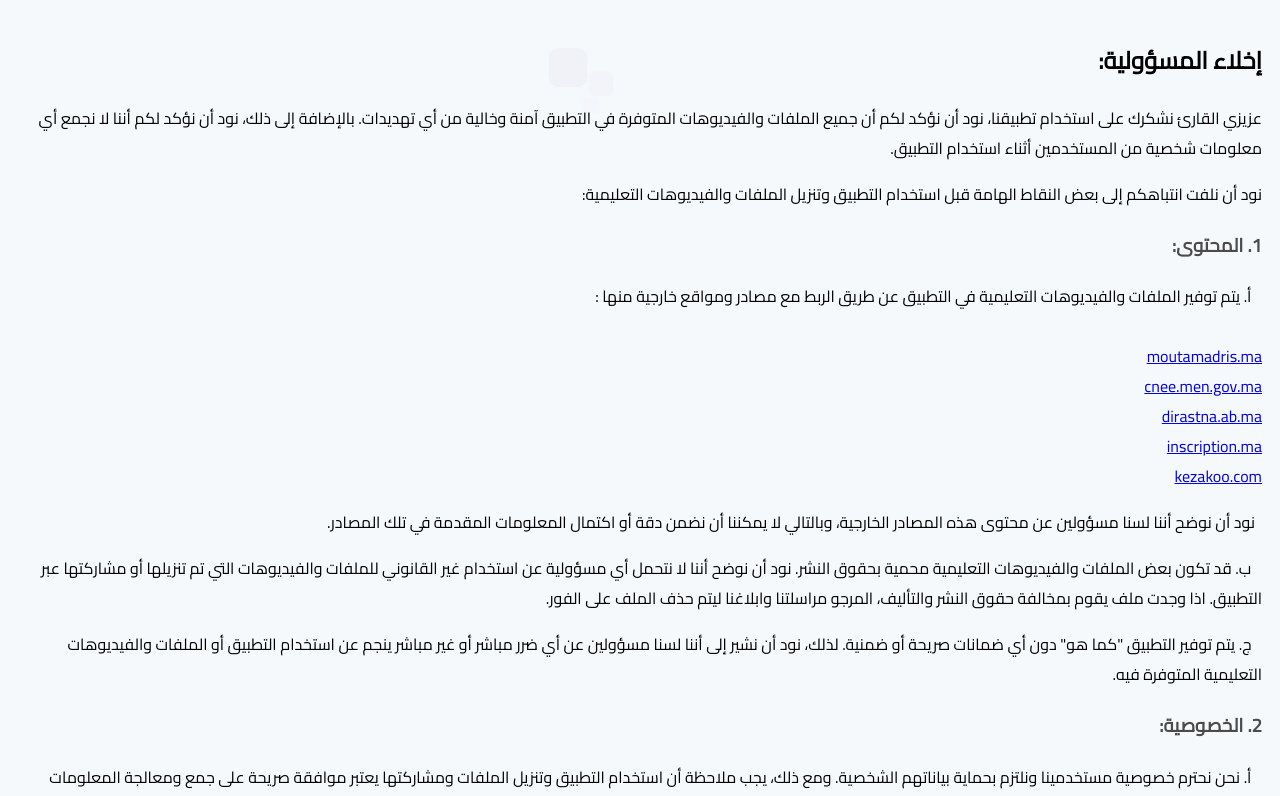
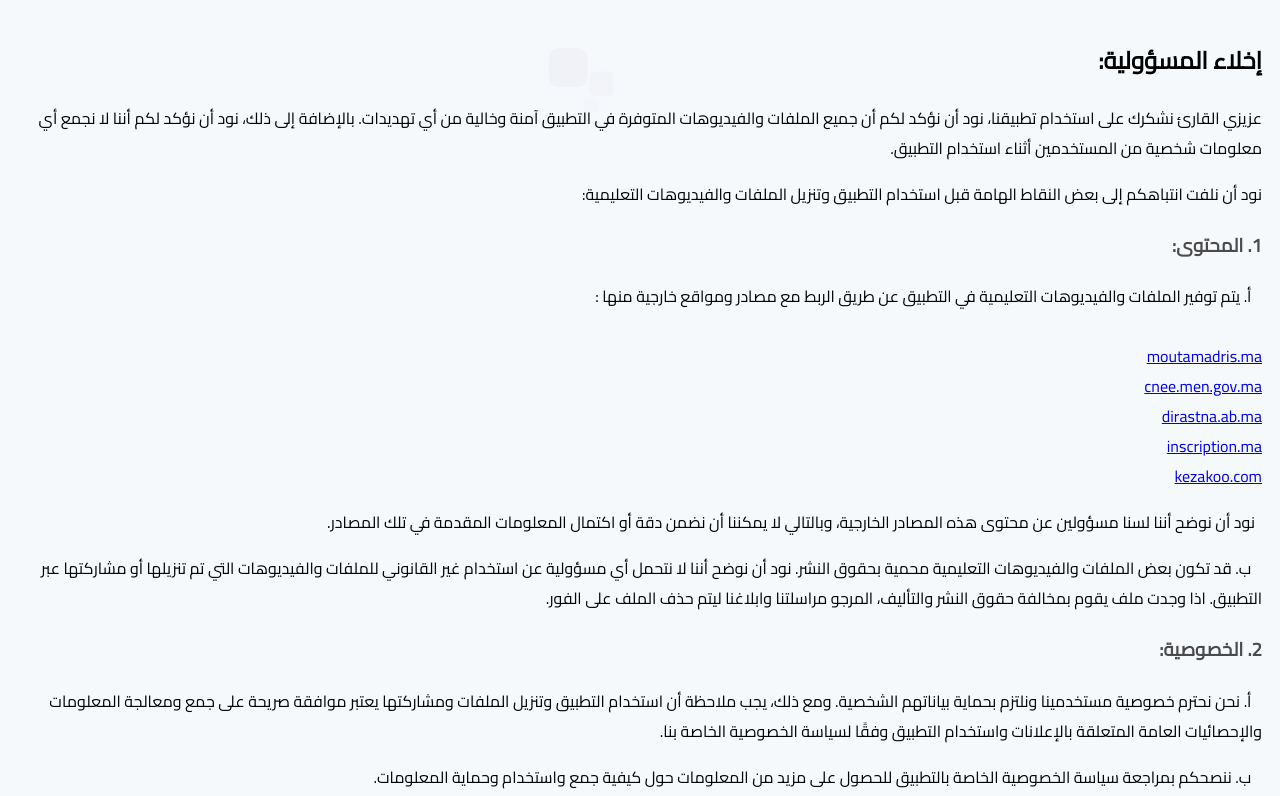
Before and after one commit to Elyounsy/dorosi_doc.github.io, a plain HTML site: page page/nov.html in a window 1280 px wide. Shown: the top 796 px of the page. Drawn offline with Linux system fonts and the light colour scheme; a web font is replaced by a local one.

Commit message:
Update nov.html

```diff
--- a/page/nov.html
+++ b/page/nov.html
@@ -106,7 +106,7 @@ h4{font-size:14px}
 <a href="http://kezakoo.com">kezakoo.com</a><br /><p></p>
 <p dir="rtl">&nbsp; نود أن نوضح أننا لسنا مسؤولين عن محتوى هذه المصادر الخارجية، وبالتالي لا يمكننا أن نضمن دقة أو اكتمال المعلومات المقدمة في تلك المصادر. </p>
 <p dir="rtl">&nbsp;&nbsp; ب. قد تكون بعض الملفات والفيديوهات التعليمية محمية بحقوق النشر. نود أن نوضح أننا لا نتحمل أي مسؤولية عن استخدام غير القانوني للملفات والفيديوهات التي تم تنزيلها أو مشاركتها عبر التطبيق. اذا وجدت ملف يقوم بمخالفة حقوق النشر والتأليف، المرجو مراسلتنا وابلاغنا ليتم حذف الملف على الفور.</p>
-<p dir="rtl">&nbsp;&nbsp; ج. يتم توفير التطبيق "كما هو" دون أي ضمانات صريحة أو ضمنية. لذلك، نود أن نشير إلى أننا لسنا مسؤولين عن أي ضرر مباشر أو غير مباشر ينجم عن استخدام التطبيق أو الملفات والفيديوهات التعليمية المتوفرة فيه.</p>
+
 <p dir="rtl"></p><h3 style="text-align: right;">2. الخصوصية:</h3>
 &nbsp;&nbsp; أ. نحن نحترم خصوصية مستخدمينا ونلتزم بحماية بياناتهم الشخصية. ومع ذلك، يجب ملاحظة أن استخدام التطبيق وتنزيل الملفات ومشاركتها يعتبر موافقة صريحة على جمع ومعالجة المعلومات والإحصائيات العامة المتعلقة بالإعلانات واستخدام التطبيق وفقًا لسياسة الخصوصية الخاصة بنا.<p></p>
 <p dir="rtl">&nbsp;&nbsp; ب. ننصحكم بمراجعة سياسة الخصوصية الخاصة بالتطبيق للحصول على مزيد من المعلومات حول كيفية جمع واستخدام وحماية المعلومات.</p>
```
